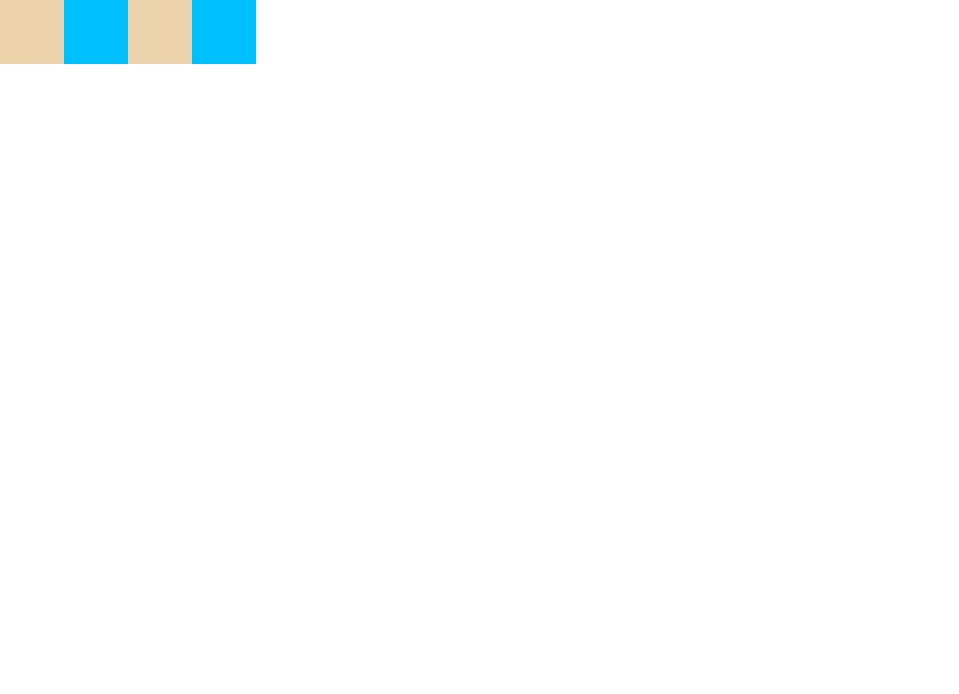
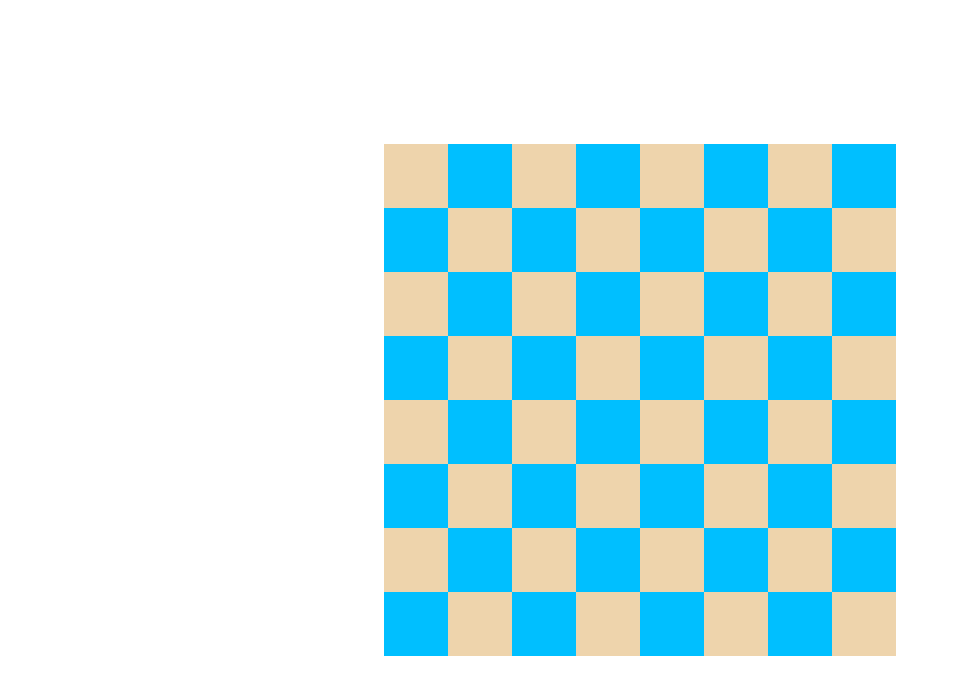
Before and after one commit to PavelZhandin/React_chess_game, a React (Create React App) app: page / in a window 1280 px wide. Shown: the top 694 px of the page, without its empty margins (0-959 px from the left). Built offline with nearby package versions, Linux system fonts and the light colour scheme.

Commit message:
draw chess board

```diff
--- a/src/App.css
+++ b/src/App.css
@@ -3,8 +3,8 @@
   padding: 0;
 }
 
-.app {
-  width: 100vh;
+.App {
+  height: 100vh;
   width: 100vw;
   display: flex;
   justify-content: center;
--- a/src/App.tsx
+++ b/src/App.tsx
@@ -1,13 +1,23 @@
-import { useState } from "react";
+import { useEffect, useState } from "react";
 import "./App.css";
 import BoardComponent from "./components/BoardComponent";
 import { Board } from "./models/Board";
 
 function App() {
   const [board, setBoard] = useState(new Board());
+
+  useEffect(() => {
+    restart();
+  }, []);
+  function restart() {
+    const newBoard = new Board();
+    newBoard.initCells();
+    setBoard(newBoard);
+  }
+
   return (
     <div className="App">
-      <BoardComponent />
+      <BoardComponent board={board} setBoard={setBoard} />
     </div>
   );
 }
--- a/src/components/BoardComponent.tsx
+++ b/src/components/BoardComponent.tsx
@@ -1,12 +1,26 @@
 import React from "react";
+import { Board } from "../models/Board";
+import CellComponent from "./CellComponent";
 
-const BoardComponent = () => {
+interface BoardProps {
+  board: Board;
+  setBoard: (board: Board) => void;
+}
+
+const BoardComponent = ({ board, setBoard }: BoardProps) => {
   return (
     <div className="board">
-      <div className="cell white"></div>
+      {/* <div className="cell white"></div>
       <div className="cell black"></div>
       <div className="cell white"></div>
-      <div className="cell black"></div>
+      <div className="cell black"></div> */}
+      {board.cells.map((row, index) => (
+        <React.Fragment key={index}>
+          {row.map((cell) => (
+            <CellComponent cell={cell} key={cell.id + index} />
+          ))}
+        </React.Fragment>
+      ))}
     </div>
   );
 };
--- a/src/components/CellComponent.tsx
+++ b/src/components/CellComponent.tsx
@@ -1,7 +1,12 @@
 import React from "react";
+import { Cell } from "../models/Cell";
 
-const CellComponent = () => {
-  return <div className="cell">CellComponent</div>;
+interface CellProps {
+  cell: Cell;
+}
+
+const CellComponent = ({ cell }: CellProps) => {
+  return <div className={["cell", cell.color].join(" ")}></div>;
 };
 
 export default CellComponent;
```
